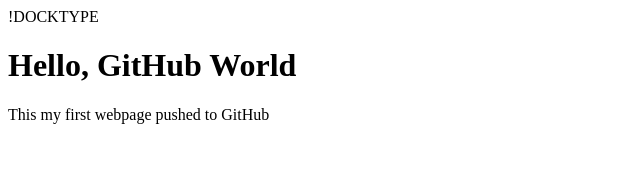
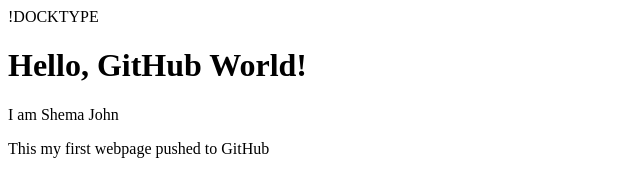
Before and after one commit to JohnShema/MyFirstwebpage, a plain HTML site: page index.html in a window 1280 px wide. Shown: the whole page, without its empty margins (0-640 px from the left). Drawn offline with Linux system fonts and the light colour scheme.

Commit message:
Added my name

```diff
--- a/index.html
+++ b/index.html
@@ -6,7 +6,8 @@
   <title>My First Web Page</title>
 </head>
 <body>
-  <h1>Hello, GitHub World</h1>
+  <h1>Hello, GitHub World!</h1>
+  <p>I am Shema John</p>
   <p>This my first webpage pushed to GitHub</p>
 </body>
 </html>
```
